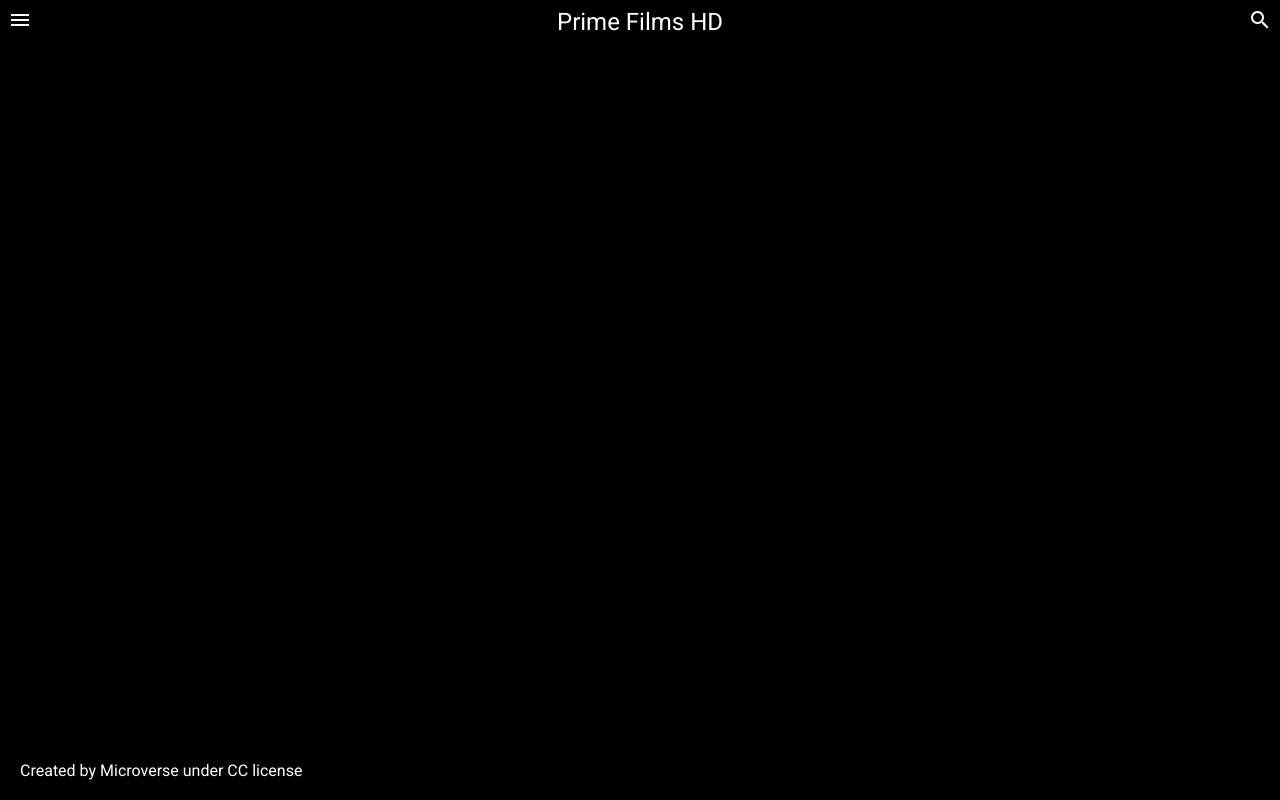
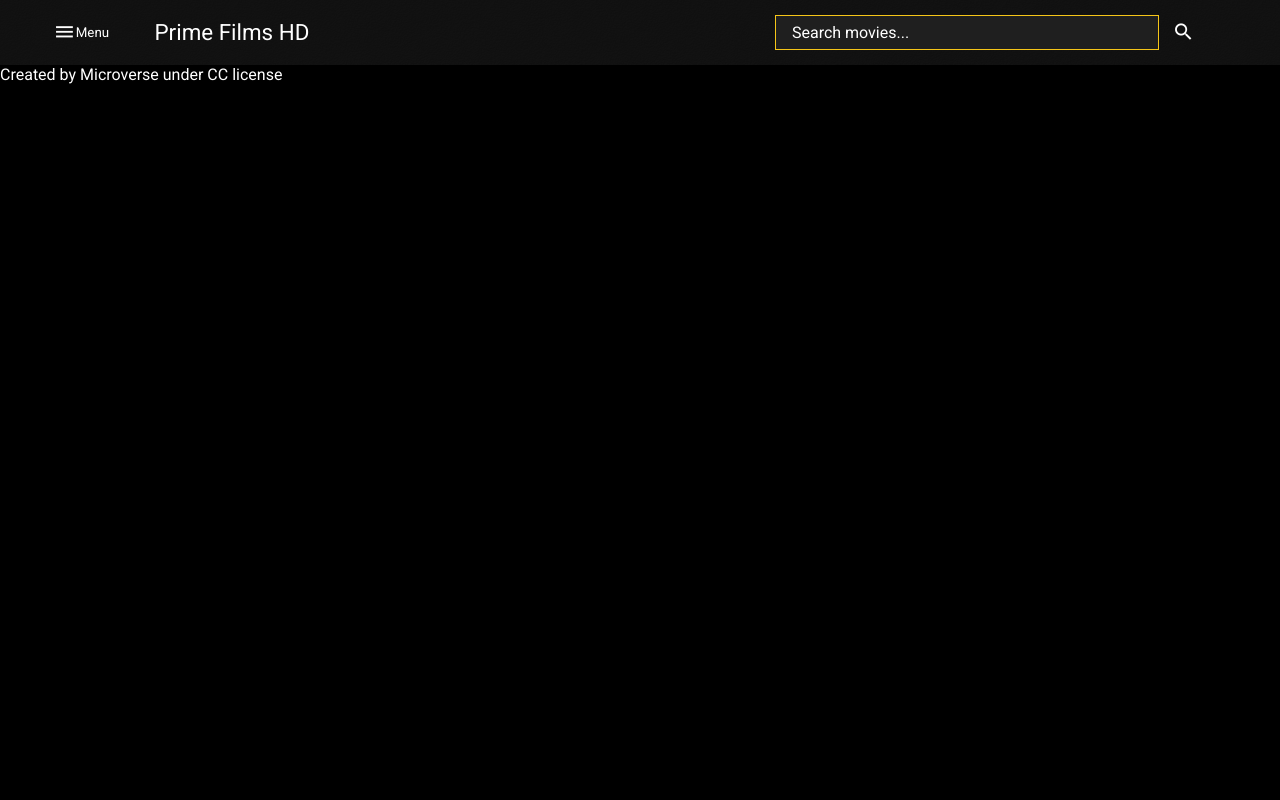
Before and after one commit to myaserkhan/JavaScript-API-based-webapp, a website built with webpack: page src/index.html in a window 1280 px wide. Built offline with nearby package versions, Linux system fonts and the light colour scheme.

Commit message:
Add search bar

```diff
--- a/package.json
+++ b/package.json
@@ -27,6 +27,8 @@
     "eslint-plugin-import": "^2.26.0",
     "html-webpack-plugin": "^5.5.0",
     "jest": "^29.2.2",
+    "sass": "^1.55.0",
+    "sass-loader": "^13.1.0",
     "style-loader": "^3.3.1",
     "stylelint": "^13.13.1",
     "stylelint-config-standard": "^21.0.0",
--- a/src/index.html
+++ b/src/index.html
@@ -4,16 +4,24 @@
     <meta charset="UTF-8" />
     <meta http-equiv="X-UA-Compatible" content="IE=edge" />
     <meta name="viewport" content="width=device-width, initial-scale=1.0" />
-    <title>Document</title>
+    <title>Prime Films HD</title>
   </head>
   <body>
     <header>
-      <span class="material-icons-round icons"> menu </span>
-      <div class="logo">Prime Films HD</div>
-      <span class="material-icons-round icons"> search </span>
+      <button id="menu-icon" type="button">
+        <span class="material-icons-round icons">menu</span>
+      </button>
+      <div class="logo"><a href="#">Prime Films HD</a></div>
+      <button type="button" id="search-btn">
+        <span class="material-icons-round icons">search</span>
+      </button>
+      <div class="search-bar hide">
+        <input type="text" placeholder="Search movies..." />
+        <button type="button" id="search-close-btn">
+          <span class="material-icons-round icons">close</span>
+        </button>
+      </div>
     </header>
-    <footer>
-      Created by Microverse under CC license
-    </footer>
+    <footer>Created by Microverse under CC license</footer>
   </body>
 </html>
--- a/src/index.js
+++ b/src/index.js
@@ -1 +1,39 @@
-import './style.css';
+import './style.scss';
+// import addElem from './modules/add-elem.js';
+
+// Search button
+const searchIcon = document.querySelector('#search-btn');
+const searchBarContainer = document.querySelector('.search-bar');
+const searchCloseBtn = document.querySelector('#search-close-btn');
+const menuIcon = document.querySelector('#menu-icon');
+const header = document.querySelector('header');
+
+searchIcon.onclick = () => {
+  searchBarContainer.classList.remove('hide');
+
+  // Add event listener
+  searchCloseBtn.onclick = () => {
+    searchBarContainer.classList.add('hide');
+  };
+};
+
+// Search Bar For Desktop
+if (window.innerWidth > 768) {
+  searchBarContainer.classList.remove('hide');
+  const menuText = document.createElement('span');
+  menuText.textContent += 'Menu';
+  menuIcon.append(menuText);
+  searchCloseBtn.classList.add('hide');
+  searchIcon.classList.add('hide');
+
+  // Add Search Icon
+  const searchIconDesktopBtn = document.createElement('button');
+  searchIconDesktopBtn.setAttribute('type', 'button');
+  searchIconDesktopBtn.classList.add('searchIconDesktopBtn');
+  const searchIconDesktopSpan = document.createElement('span');
+  searchIconDesktopSpan.classList.add('material-icons-round', 'icons');
+  searchIconDesktopSpan.textContent = 'search';
+
+  searchIconDesktopBtn.append(searchIconDesktopSpan);
+  header.append(searchIconDesktopBtn);
+}
--- /dev/null
+++ b/src/style.scss
@@ -0,0 +1,129 @@
+// Imports
+@import url('https://fonts.googleapis.com/css2?family=Roboto:ital,wght@0,100;0,300;0,400;0,500;0,700;0,900;1,100;1,300;1,400;1,500;1,700;1,900&display=swap');
+@import url('https://fonts.googleapis.com/icon?family=Material+Icons');
+
+// Template
+$color-black: black;
+$color-grey: #121212;
+$color-grey-light1: #1f1f1f;
+$color-grey-light2: #2c2c2c;
+$color-yellow: #f5c518;
+$color-blue: #5799ef;
+$color-white: white;
+
+// Global
+*,
+*::before,
+*::after {
+  box-sizing: border-box;
+  margin: 0;
+  padding: 0;
+  font-family: 'Roboto', sans-serif;
+  color: white;
+  list-style: none;
+  text-decoration: none;
+}
+
+body {
+  background-color: $color-black;
+  box-sizing: inherit;
+}
+
+button {
+  padding: 1em;
+  border-radius: 50%;
+}
+
+.icons {
+  font-family: 'Material Icons', sans-serif;
+  font-size: 1.4rem;
+}
+
+.hide {
+  display: none !important;
+}
+
+// Header
+header {
+  display: flex;
+  flex-direction: row;
+  justify-content: space-between;
+  align-items: center;
+  font-size: 1.4rem;
+  padding: 0.5rem;
+  background-color: $color-grey;
+  background-image: url('./assets/bg_texture.png');
+
+  button {
+    background-color: transparent;
+    border: none;
+    display: flex;
+    justify-content: center;
+    align-items: center;
+
+    &:hover {
+      background-color: $color-grey-light2;
+    }
+  }
+}
+
+.search-bar {
+  position: fixed;
+  top: 0;
+  left: 0;
+  display: flex;
+  justify-content: space-between;
+  align-items: center;
+  gap: 10px;
+  background-color: $color-grey-light1;
+  width: 100%;
+  padding: 0.5rem 1rem;
+
+  input {
+    width: 100%;
+    height: 20px;
+    background-color: transparent;
+    border: none;
+    outline: none;
+    font-size: 1rem;
+    color: $color-yellow;
+
+    &::placeholder {
+      color: $color-white;
+    }
+  }
+}
+
+// Desktop Version
+@media screen and (min-width: 768px) {
+  header {
+    display: flex;
+    flex-direction: row;
+    justify-content: flex-start;
+    align-items: center;
+
+    button {
+      margin-left: 2rem;
+    }
+
+    .logo {
+      margin-left: 2rem;
+    }
+  }
+
+  .search-bar {
+    position: static;
+    width: 30vw;
+    height: 35px;
+    border: 1px solid $color-yellow;
+    margin-left: auto;
+
+    input {
+      width: 100%;
+    }
+  }
+
+  .searchIconDesktopBtn {
+    margin: 0 4rem 0 0;
+  }
+}
--- a/webpack.config.js
+++ b/webpack.config.js
@@ -22,8 +22,8 @@ module.exports = {
   },
   module: {
     rules: [{
-      test: /\.css$/i,
-      use: ['style-loader', 'css-loader'],
+      test: /\.s[ac]ss$/i,
+      use: ['style-loader', 'css-loader', 'sass-loader'],
     },
     {
       test: /\.(png|svg|jpg|jpeg|gif)$/i,
```
Also changed, not shown: src/assets/bg_texture.png (added), src/style.css (deleted), 1 other file.
